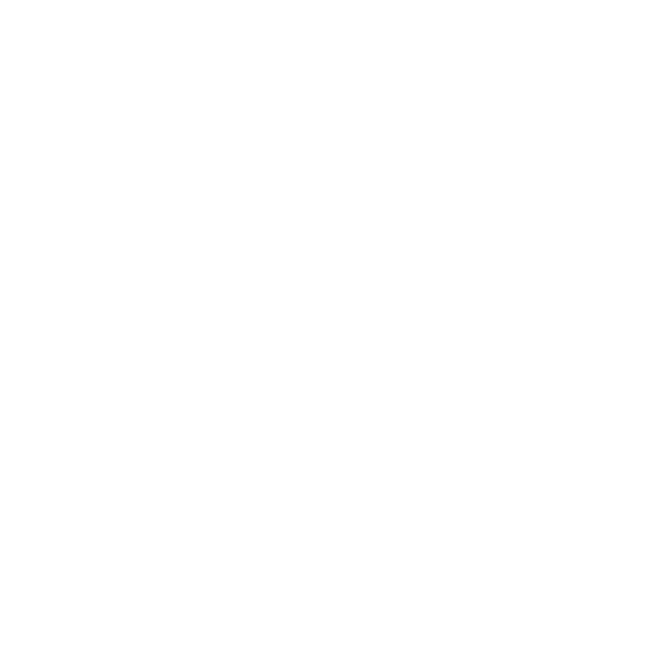
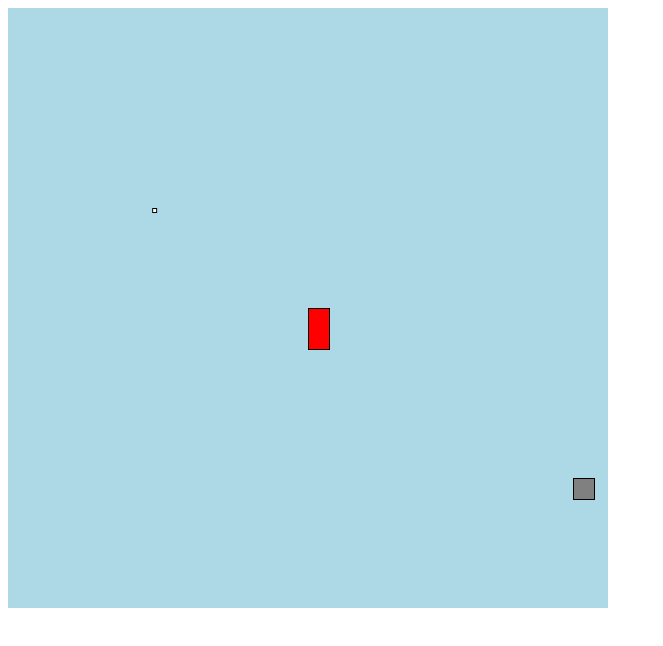
Before and after one commit to NiekRottier/Project-Pigeon, a plain HTML site: page w5/docs/indexW5.html in a window 1280 px wide. Shown: the whole page, without its empty margins (0-663 px from the left). Drawn offline with Linux system fonts and the light colour scheme.

Commit message:
Player, Pigeon and Bullet get spawned, bullet gets shot to player

```diff
--- a/w5/docs/css/styleW5.css
+++ b/w5/docs/css/styleW5.css
@@ -0,0 +1,36 @@
+game{
+    position: fixed;
+    height: 600px;
+    width: 600px;
+}
+
+background{
+    position: absolute;
+    height: 100%;
+    width: 100%;
+    background-color: lightblue;
+}
+
+pigeon{
+    position: absolute;
+    height: 20px;
+    width: 20px;
+    background-color: grey;
+    border: 1px solid black;
+}
+
+bullet{
+    position: absolute;
+    height: 3px;
+    width: 3px;
+    background-color: white;
+    border: 1px solid black;
+}
+
+player{
+    position: absolute;
+    height: 40px;
+    width: 20px;
+    background-color: red;
+    border: 1px solid black;
+}
--- a/w5/docs/indexW5.html
+++ b/w5/docs/indexW5.html
@@ -10,5 +10,7 @@
     <game>
         <background></background>
     </game>
+
+    <script src='js/main.js'></script>
 </body>
 </html>
--- /dev/null
+++ b/w5/docs/js/main.js
@@ -0,0 +1,87 @@
+"use strict";
+var gameElement = document.getElementsByTagName("game")[0];
+function randomPosition() {
+    return Math.floor(Math.random() * 550 + 25);
+}
+var game = (function () {
+    function game() {
+        console.log("Game was created!");
+        for (var i = 0; i < 1; i++) {
+            new Pigeon;
+        }
+        new Player;
+    }
+    return game;
+}());
+window.addEventListener("load", function () { return new game(); });
+var Pigeon = (function () {
+    function Pigeon() {
+        this.range = 500;
+        this.bulletspeed = 100;
+        this.pigeonX = randomPosition();
+        this.pigeonY = randomPosition();
+        this.createPigeon();
+        this.shootBullet();
+    }
+    Pigeon.prototype.createPigeon = function () {
+        var pigeon = document.createElement("pigeon");
+        gameElement.appendChild(pigeon);
+        pigeon.style.transform = "translate(" + this.pigeonX + "px, " + this.pigeonY + "px)";
+    };
+    Pigeon.prototype.shootBullet = function () {
+        var bullet = document.createElement("bullet");
+        gameElement.appendChild(bullet);
+        bullet.style.transform = "translate(" + this.pigeonX + "px, " + this.pigeonY + "px)";
+        var changeX = this.calculateDirection("changeX");
+        var changeY = this.calculateDirection("changeY");
+        var airtime = this.calculateDirection("airtime");
+        console.log(changeX, changeY, airtime);
+        var bulletX = this.pigeonX;
+        var bulletY = this.pigeonY;
+        console.log(bulletX, bulletY);
+        for (var i = 0; i < airtime; i++) {
+            requestAnimationFrame(frame);
+        }
+        function frame() {
+            bulletX += changeX;
+            bulletY += changeY;
+            console.log(bulletX, bulletY);
+            bullet.style.transform = "translate(" + bulletX + "px, " + bulletY + "px)";
+        }
+    };
+    Pigeon.prototype.calculateDirection = function (requestedVar) {
+        var targetX = 300;
+        var targetY = 300;
+        var bulletX = this.pigeonX;
+        var bulletY = this.pigeonY;
+        var dX = targetX - bulletX;
+        var dY = targetY - bulletY;
+        var Z = Math.sqrt(Math.pow(dX, 2) + Math.pow(dY, 2));
+        var A = (dX / Z) * this.range;
+        var B = (dY / Z) * this.range;
+        var airtime = (this.range / this.bulletspeed) * 1000;
+        var changeX = A / airtime;
+        var changeY = B / airtime;
+        return eval(requestedVar);
+    };
+    return Pigeon;
+}());
+var Player = (function () {
+    function Player() {
+        this.x = 300;
+        this.y = 300;
+        var player = document.createElement("player");
+        gameElement.appendChild(player);
+        player.style.transform = "translate(" + this.x + "px, " + this.y + "px)";
+    }
+    Player.prototype.getX = function () {
+        console.log("Player.x = " + this.x);
+        return this.x;
+    };
+    Player.prototype.getY = function () {
+        console.log("Player.y = " + this.y);
+        return this.y;
+    };
+    return Player;
+}());
+//# sourceMappingURL=main.js.map
```
Also changed, not shown: w5/dev/game.ts (added, +21 -0 lines), w5/dev/pigeon.ts (added, +98 -0 lines), w5/dev/player.ts (added, +26 -0 lines), 1 other file.
